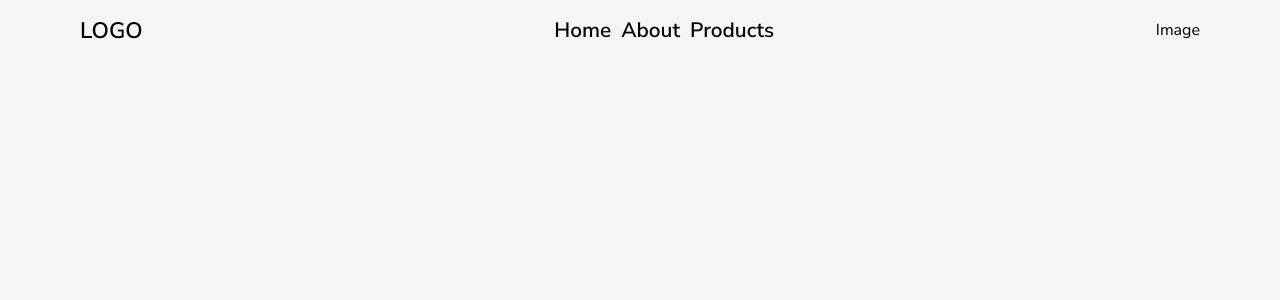
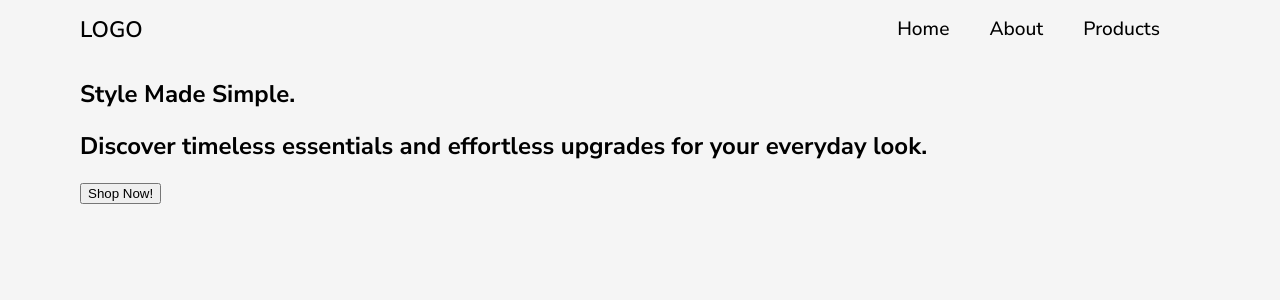
Before and after one commit to Kili196/shopping-page, a React (Vite) app: page / in a window 1280 px wide. Shown: the top 300 px of the page. Built offline with nearby package versions, Linux system fonts and the light colour scheme.

Commit message:
remove navbar image
add hero h1 h2 text

```diff
--- a/src/components/Herosection/Hero.jsx
+++ b/src/components/Herosection/Hero.jsx
@@ -1,5 +1,14 @@
 import styles from "./Hero.module.css";
 
 export default function Hero() {
-  return <section className={styles["hero--section"]}></section>;
+  return (
+    <section className={styles["hero--section"]}>
+      <h1>Style Made Simple. </h1>
+      <h2>
+        Discover timeless essentials and effortless upgrades for your everyday
+        look.
+      </h2>
+      <button> Shop Now!</button>
+    </section>
+  );
 }
--- a/src/components/Navbar/Navbar.jsx
+++ b/src/components/Navbar/Navbar.jsx
@@ -15,7 +15,6 @@ export default function Navbar() {
           <a> Products </a>
         </li>
       </ul>
-      <div> Image </div>
     </nav>
   );
 }
--- a/src/components/Navbar/Navbar.module.css
+++ b/src/components/Navbar/Navbar.module.css
@@ -11,9 +11,9 @@ nav {
 
 .nav--link {
   display: inline-block;
-  margin-right: 10px;
-  font-size: 1.3rem;
-  font-weight: 600;
+  margin-right: 2.5rem;
+  font-size: 1.2rem;
+  font-weight: 500;
   transition: 0.5s color;
 }
 
```
